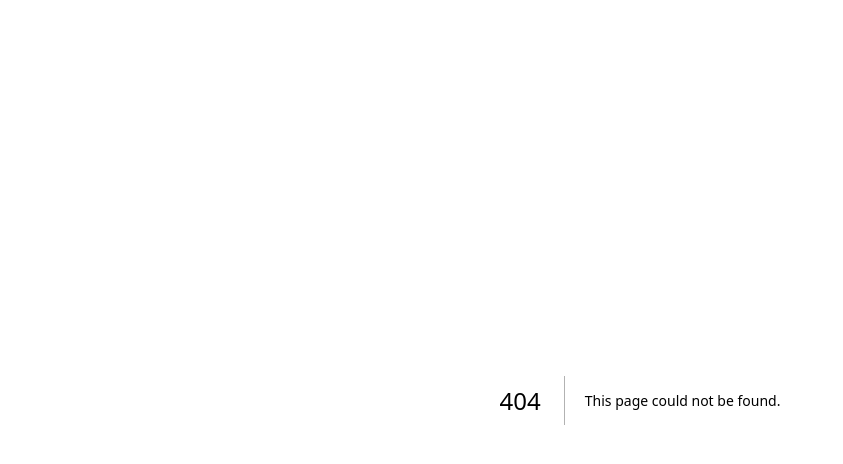
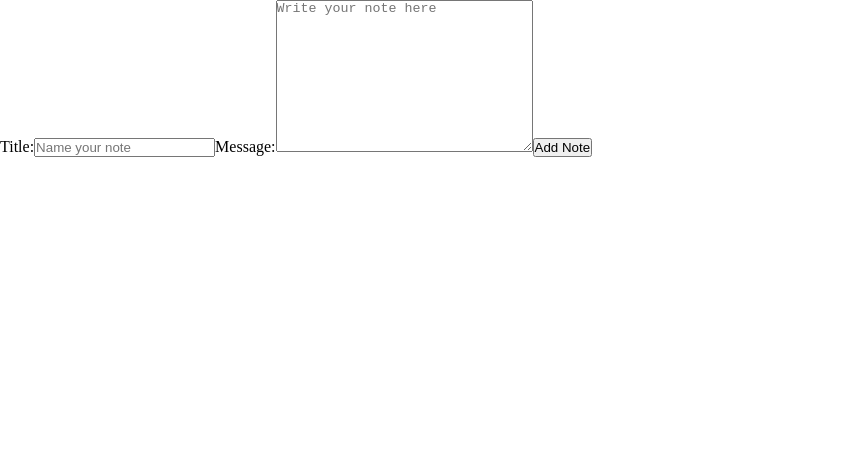
Before and after one commit to ivannemeth/ivan-notes-app, a Next.js app: page /add-note in a window 1280 px wide. Before the commit this address had no page. Shown: the top 464 px of the page, without its empty margins (0-843 px from the left). Built offline with nearby package versions, Linux system fonts and the light colour scheme.

Commit message:
add ad-note page form

```diff
--- a/components/DeleteButton.jsx
+++ b/components/DeleteButton.jsx
@@ -1,3 +1,3 @@
 export default function DeleteButton() {
-  return <div>Delete button</div>;
+  return <button>Delete Note</button>;
 }
--- a/components/Navigation.jsx
+++ b/components/Navigation.jsx
@@ -6,7 +6,7 @@ export default function Navigation() {
       <Link className="navbar-homelink" href="/">
         Your notes
       </Link>
-      <Link className="navbar-addlink" href="/addNote">
+      <Link className="navbar-addlink" href="/add-note">
         Add a note
       </Link>
     </nav>
--- a/components/NotesList.jsx
+++ b/components/NotesList.jsx
@@ -12,7 +12,7 @@ export default function ProductList() {
         </div>
         <div>
           <DeleteButton />
-          <Link href="/editNote/ID">EditNoteLink</Link>
+          <Link href="/edit-note/ID">EditNote</Link>
         </div>
       </div>
     </>
--- /dev/null
+++ b/pages/[id].js
@@ -0,0 +1,3 @@
+export default function EditNotePage() {
+  return;
+}
--- /dev/null
+++ b/pages/add-note.js
@@ -0,0 +1,18 @@
+export default function AddNotePage() {
+  return (
+    <form>
+      <label htmlFor="title">Title:</label>
+      <input type="text" id="name" name="name" placeholder="Name your note" />
+
+      <label htmlFor="description">Message:</label>
+      <textarea
+        id="description"
+        name="description"
+        cols="30"
+        rows="10"
+        placeholder="Write your note here"
+      ></textarea>
+      <button>Add Note</button>
+    </form>
+  );
+}
```
